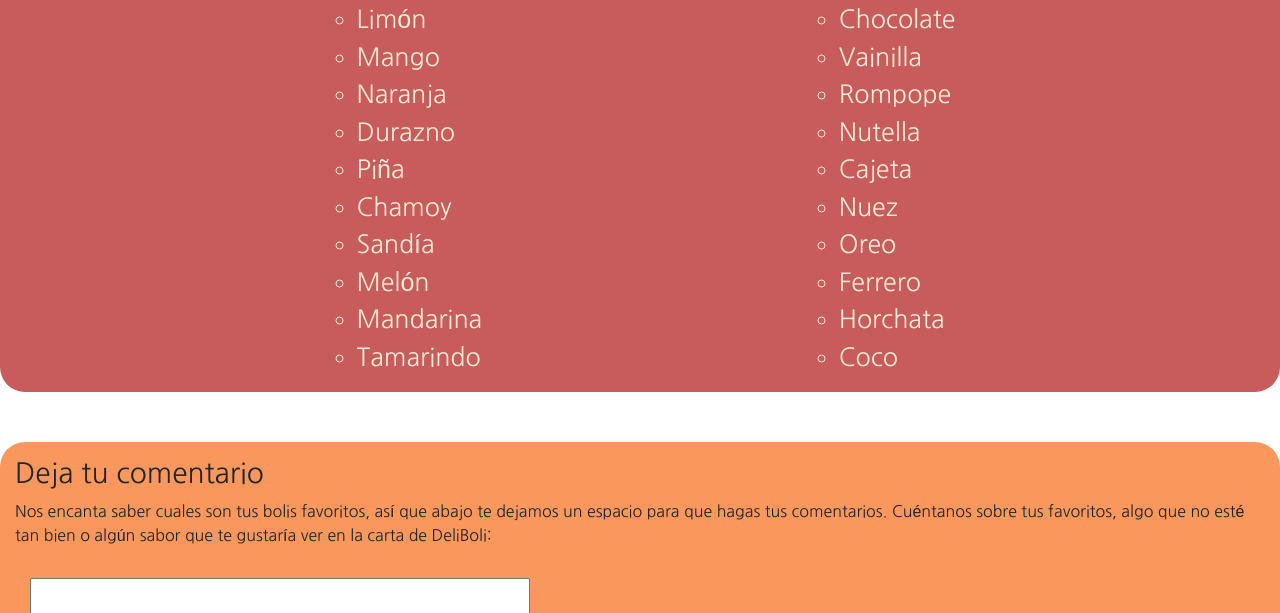
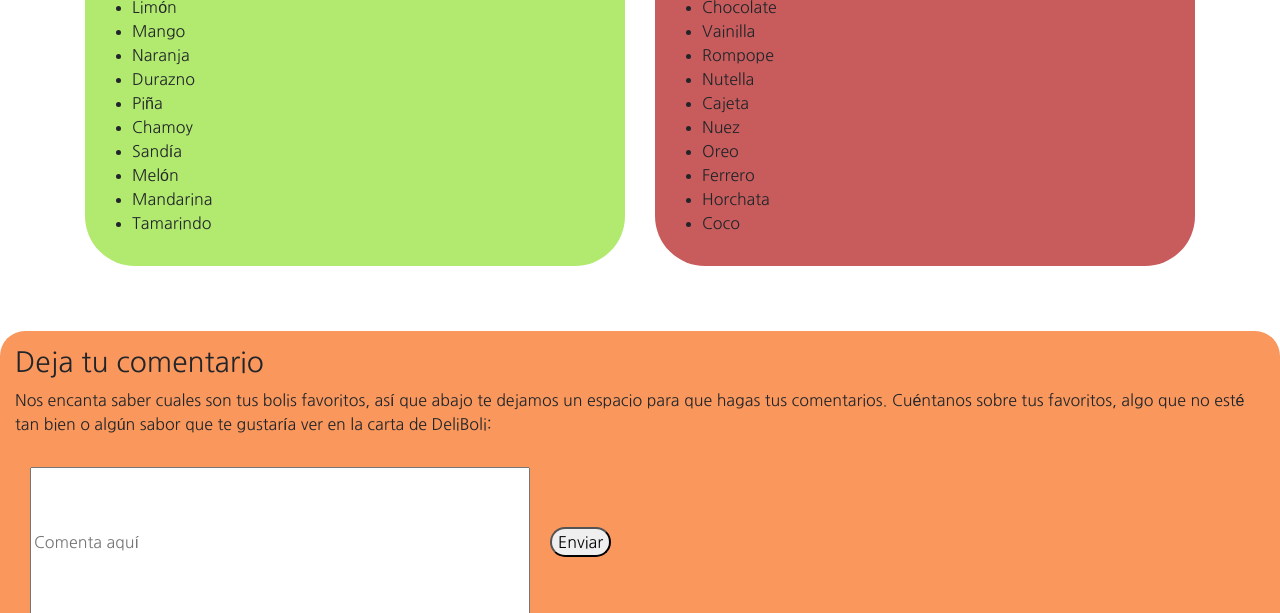
Before and after one commit to fabioamarques1990/proyecto-coderhouse, a plain HTML site: page pages/sabores.html in a window 1280 px wide. Shown: the part 487-1100 px from the top of the page. Drawn offline with nearby package versions, Linux system fonts and the light colour scheme.

Commit message:
Finalizado el segundo grid de bootstrap, en la página sabores.

```diff
--- a/main.css
+++ b/main.css
@@ -10,6 +10,7 @@
     "nav"
     "header"
     "main"
+    "galeria"
     "footer"
     ;
 }
@@ -127,6 +128,10 @@
     transform: rotate(-10deg);
 }
 
+.container {
+    grid-area: galeria;
+}
+
 /* estilos del home footer */
 .home_footer {
     grid-area: footer;
@@ -199,7 +204,7 @@
 }
 
 /* estilos de sabores main */
-.sabores_main {
+/* .sabores_main {
     margin-top: 50px;
     display: flex;
     justify-content: space-evenly;
@@ -234,7 +239,7 @@
 
 .sabores_main h2 {
     font-style: italic;
-}
+} */
 
 /* estilos de sabores footer */
 .sabores_footer {
@@ -307,7 +312,7 @@
     margin-left: 50px;
     font-style: oblique;
     color: antiquewhite;
-    width: 75px;
+    width: 125px;
 }
 
 .infonutrimental_main_section {
@@ -589,6 +594,7 @@
         "nav nav"
         "header header"
         "main main"
+        "galeria galeria"
         "footer footer"
         ;
     }
@@ -666,7 +672,7 @@
         }
 
         /* media queries del sabores main */
-        .sabores_main {
+        /* .sabores_main {
             margin-top: 50px;
             display: flex;
             justify-content: space-evenly;
@@ -689,7 +695,7 @@
 
         .sabores_main_section_2 {
             font-size: 25px;
-        }
+        } */
 
         /* media queries para la página infonutrimental */
 
--- a/pages/sabores.html
+++ b/pages/sabores.html
@@ -52,8 +52,10 @@
         <img src="../assets/ejemplo5.jpg" alt="Imagen de boli">
     </header>
 
-    <main class="sabores_main">
-        <section class="sabores_main_section_1">
+    <!-- inicio del main -->
+    <main class="container" style="margin-top: 50px;">
+        <div class="row">
+            <section class="col-sm" style="margin: 15px; background-color: #B2EA70; border-radius: 50px; padding: 15px;">
                 <h2>Agua</h2>
                 <ul>
                     <li>
@@ -89,7 +91,7 @@
                 </ul>
             </section>
 
-        <section class="sabores_main_section_2">
+            <section class="col-sm" style="margin: 15px; background-color: #C85C5C; border-radius: 50px; padding: 15px;">
                 <h2>Leche</h2>
                 <ul>
                     <li>
@@ -124,8 +126,11 @@
                     </li>
                 </ul>
             </section>
+        </div>
+
     </main>
 
+    <!-- inicio del footer -->
     <footer class="sabores_footer">
         <h3>
             Deja tu comentario
```
Also changed, not shown: index.html (+15 -0 lines). Lines whose indentation alone changed are shown as unchanged.
